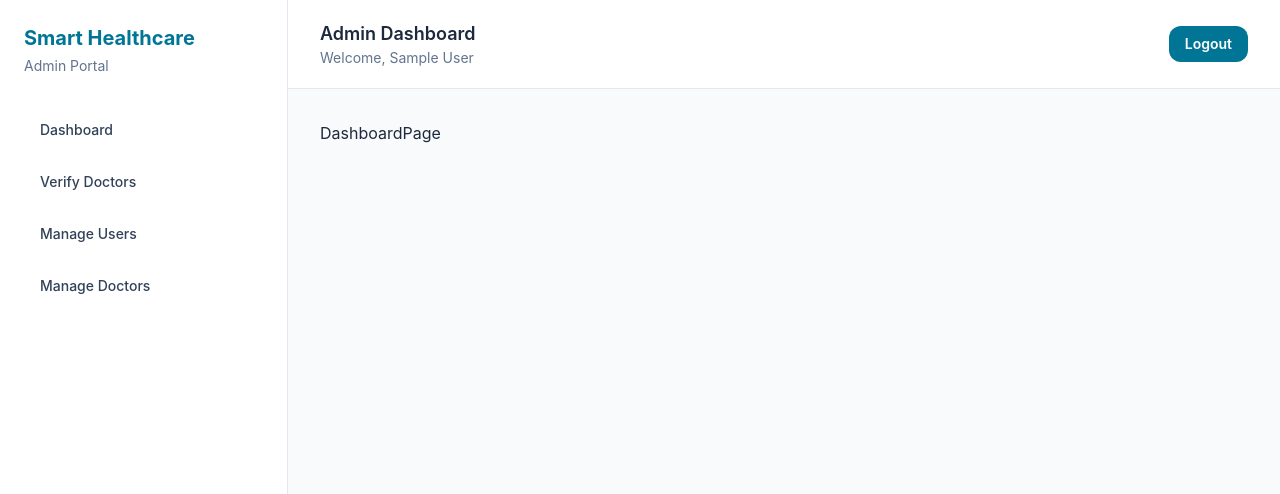
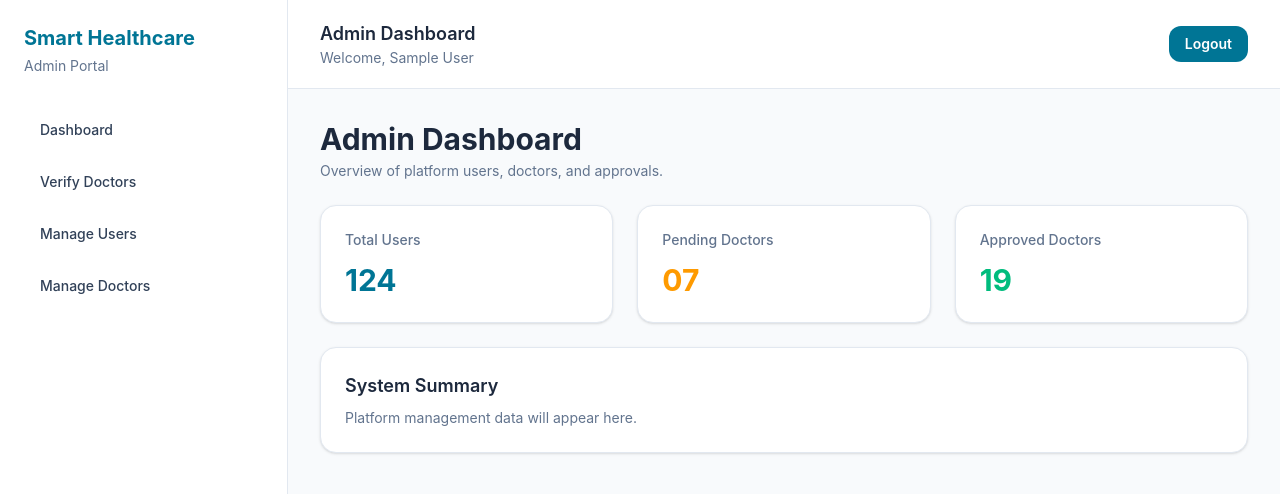
Before and after one commit to Tharsi-Rangan/smart-healthcare-platform, a React app in the folder frontend/: page /admin/dashboard in a window 1280 px wide. Shown: the top 494 px of the page. Built offline with nearby package versions, Linux system fonts and the light colour scheme; sample sign-in values are in the browser's storage; the HTML template or start-up script is replaced by a standard one.

Commit message:
feat: add Tailwind dashboard page placeholders

```diff
--- a/frontend/src/pages/admin/DashboardPage.jsx
+++ b/frontend/src/pages/admin/DashboardPage.jsx
@@ -1,11 +1,38 @@
-import React from 'react'
+function DashboardPage() {
+  return (
+    <div className="space-y-6">
+      <div>
+        <h1 className="text-3xl font-bold text-slate-800">Admin Dashboard</h1>
+        <p className="mt-1 text-sm text-slate-500">
+          Overview of platform users, doctors, and approvals.
+        </p>
+      </div>
 
-const DashboardPage = () => {
-  return (
-    <div>
-      DashboardPage
+      <div className="grid gap-6 md:grid-cols-3">
+        <div className="rounded-2xl border border-slate-200 bg-white p-6 shadow-sm">
+          <h2 className="text-sm font-medium text-slate-500">Total Users</h2>
+          <p className="mt-3 text-3xl font-bold text-cyan-700">124</p>
+        </div>
+
+        <div className="rounded-2xl border border-slate-200 bg-white p-6 shadow-sm">
+          <h2 className="text-sm font-medium text-slate-500">Pending Doctors</h2>
+          <p className="mt-3 text-3xl font-bold text-amber-500">07</p>
+        </div>
+
+        <div className="rounded-2xl border border-slate-200 bg-white p-6 shadow-sm">
+          <h2 className="text-sm font-medium text-slate-500">Approved Doctors</h2>
+          <p className="mt-3 text-3xl font-bold text-emerald-500">19</p>
+        </div>
+      </div>
+
+      <div className="rounded-2xl border border-slate-200 bg-white p-6 shadow-sm">
+        <h2 className="text-lg font-semibold text-slate-800">System Summary</h2>
+        <p className="mt-2 text-sm text-slate-500">
+          Platform management data will appear here.
+        </p>
+      </div>
     </div>
-  )
+  );
 }
 
-export default DashboardPage
+export default DashboardPage;
--- a/frontend/src/pages/doctor/DashboardPage.jsx
+++ b/frontend/src/pages/doctor/DashboardPage.jsx
@@ -1,11 +1,38 @@
-import React from 'react'
+function DashboardPage() {
+  return (
+    <div className="space-y-6">
+      <div>
+        <h1 className="text-3xl font-bold text-slate-800">Doctor Dashboard</h1>
+        <p className="mt-1 text-sm text-slate-500">
+          Overview of appointments, consultations, and reports.
+        </p>
+      </div>
 
-const DashboardPage = () => {
-  return (
-    <div>
-      DashboardPage
+      <div className="grid gap-6 md:grid-cols-3">
+        <div className="rounded-2xl border border-slate-200 bg-white p-6 shadow-sm">
+          <h2 className="text-sm font-medium text-slate-500">Today’s Appointments</h2>
+          <p className="mt-3 text-3xl font-bold text-cyan-700">08</p>
+        </div>
+
+        <div className="rounded-2xl border border-slate-200 bg-white p-6 shadow-sm">
+          <h2 className="text-sm font-medium text-slate-500">Pending Reports</h2>
+          <p className="mt-3 text-3xl font-bold text-cyan-700">04</p>
+        </div>
+
+        <div className="rounded-2xl border border-slate-200 bg-white p-6 shadow-sm">
+          <h2 className="text-sm font-medium text-slate-500">Issued Prescriptions</h2>
+          <p className="mt-3 text-3xl font-bold text-cyan-700">16</p>
+        </div>
+      </div>
+
+      <div className="rounded-2xl border border-slate-200 bg-white p-6 shadow-sm">
+        <h2 className="text-lg font-semibold text-slate-800">Today’s Schedule</h2>
+        <p className="mt-2 text-sm text-slate-500">
+          Your consultation schedule will appear here.
+        </p>
+      </div>
     </div>
-  )
+  );
 }
 
-export default DashboardPage
+export default DashboardPage;
--- a/frontend/src/pages/patient/DashboardPage.jsx
+++ b/frontend/src/pages/patient/DashboardPage.jsx
@@ -1,5 +1,38 @@
 function DashboardPage() {
-  return <div>Patient Dashboard Page</div>;
+  return (
+    <div className="space-y-6">
+      <div>
+        <h1 className="text-3xl font-bold text-slate-800">Patient Dashboard</h1>
+        <p className="mt-1 text-sm text-slate-500">
+          Overview of appointments, reports, and prescriptions.
+        </p>
+      </div>
+
+      <div className="grid gap-6 md:grid-cols-3">
+        <div className="rounded-2xl border border-slate-200 bg-white p-6 shadow-sm">
+          <h2 className="text-sm font-medium text-slate-500">Upcoming Appointments</h2>
+          <p className="mt-3 text-3xl font-bold text-cyan-700">03</p>
+        </div>
+
+        <div className="rounded-2xl border border-slate-200 bg-white p-6 shadow-sm">
+          <h2 className="text-sm font-medium text-slate-500">Medical Reports</h2>
+          <p className="mt-3 text-3xl font-bold text-cyan-700">12</p>
+        </div>
+
+        <div className="rounded-2xl border border-slate-200 bg-white p-6 shadow-sm">
+          <h2 className="text-sm font-medium text-slate-500">Prescriptions</h2>
+          <p className="mt-3 text-3xl font-bold text-cyan-700">05</p>
+        </div>
+      </div>
+
+      <div className="rounded-2xl border border-slate-200 bg-white p-6 shadow-sm">
+        <h2 className="text-lg font-semibold text-slate-800">Recent Activity</h2>
+        <p className="mt-2 text-sm text-slate-500">
+          Your recent healthcare activity will appear here.
+        </p>
+      </div>
+    </div>
+  );
 }
 
 export default DashboardPage;
```
